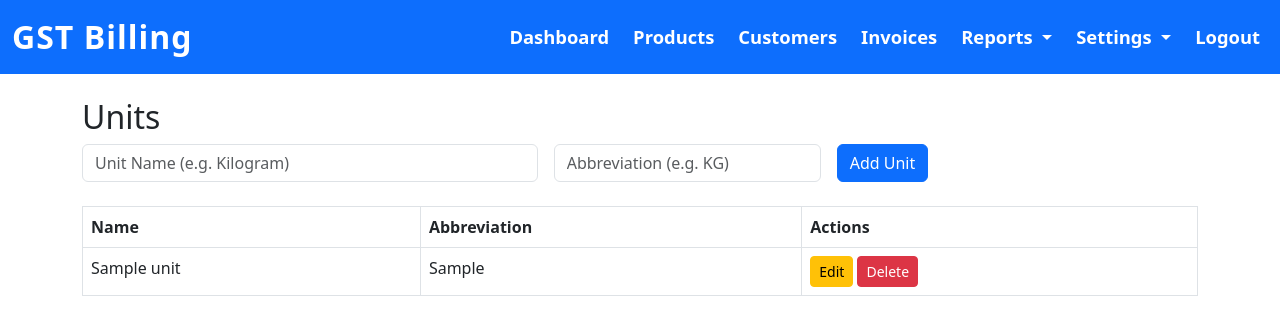
After one commit to mdsaleem1804/inventory-gst-billing, a Flask app: page /units/ in a window 1280 px wide. The commit adds this page. Shown: the top 335 px of the page. Run offline with Flask 3, Linux system fonts and the light colour scheme; a user stored in the database is signed in; tables that the repository leaves empty hold one stand-in row (values such as "Sample post").

Commit message:
19 may units changes
19 may units changes

```diff
--- a/app.py
+++ b/app.py
@@ -73,6 +73,9 @@ def register_blueprints(app):
     from settings.routes import settings_bp
     app.register_blueprint(settings_bp)
     print('Registered settings_bp')
+    from units.routes import units_bp
+    app.register_blueprint(units_bp)
+    print('Registered units_bp')
 
 register_blueprints(app)
 
--- a/templates/base.html
+++ b/templates/base.html
@@ -46,6 +46,7 @@
           </a>
           <ul class="dropdown-menu" aria-labelledby="settingsDropdown">
             <li><a class="dropdown-item" href="/company/">Company Info</a></li>
+            <li><a class="dropdown-item" href="/units/">Units</a></li>
             <li><a class="dropdown-item" href="/settings/backup">Data Backup/Restore</a></li>
             {% if current_user.is_authenticated and current_user.role == 'admin' %}
             <li><a class="dropdown-item" href="/users/">Users</a></li>
--- /dev/null
+++ b/templates/units/crud.html
@@ -0,0 +1,44 @@
+{% extends 'base.html' %}
+{% block content %}
+<div class="container mt-4">
+    <h2>Units</h2>
+    <form method="post" class="row g-3 mb-4">
+        <div class="col-md-5">
+            <input type="text" name="name" class="form-control" placeholder="Unit Name (e.g. Kilogram)" required>
+        </div>
+        <div class="col-md-3">
+            <input type="text" name="abbreviation" class="form-control" placeholder="Abbreviation (e.g. KG)" required>
+        </div>
+        <div class="col-md-2">
+            <button type="submit" class="btn btn-primary">Add Unit</button>
+        </div>
+    </form>
+    <div class="table-responsive">
+        <table class="table table-bordered">
+            <thead>
+                <tr>
+                    <th>Name</th>
+                    <th>Abbreviation</th>
+                    <th>Actions</th>
+                </tr>
+            </thead>
+            <tbody>
+                {% for unit in units %}
+                <tr>
+                    <td>{{ unit.name }}</td>
+                    <td>{{ unit.abbreviation }}</td>
+                    <td>
+                        <a href="{{ url_for('units.edit_unit', unit_id=unit.id) }}" class="btn btn-sm btn-warning">Edit</a>
+                        <form method="post" action="{{ url_for('units.delete_unit', unit_id=unit.id) }}" style="display:inline-block;">
+                            <button type="submit" class="btn btn-sm btn-danger" onclick="return confirm('Delete this unit?');">Delete</button>
+                        </form>
+                    </td>
+                </tr>
+                {% else %}
+                <tr><td colspan="3">No units found.</td></tr>
+                {% endfor %}
+            </tbody>
+        </table>
+    </div>
+</div>
+{% endblock %}
--- /dev/null
+++ b/units/routes.py
@@ -0,0 +1,52 @@
+from flask import Blueprint, render_template, request, redirect, url_for, flash
+from flask_login import login_required
+from models import db, Unit
+
+units_bp = Blueprint('units', __name__, url_prefix='/units')
+
+@units_bp.route('/', methods=['GET', 'POST'])
+@login_required
+def list_units():
+    if request.method == 'POST':
+        name = request.form.get('name').strip()
+        abbreviation = request.form.get('abbreviation').strip()
+        if not name or not abbreviation:
+            flash('Name and abbreviation are required.', 'danger')
+        elif Unit.query.filter((Unit.name == name) | (Unit.abbreviation == abbreviation)).first():
+            flash('Unit name or abbreviation already exists.', 'danger')
+        else:
+            unit = Unit(name=name, abbreviation=abbreviation)
+            db.session.add(unit)
+            db.session.commit()
+            flash('Unit added successfully.', 'success')
+        return redirect(url_for('units.list_units'))
+    units = Unit.query.order_by(Unit.name).all()
+    return render_template('units/crud.html', units=units)
+
+@units_bp.route('/edit/<int:unit_id>', methods=['GET', 'POST'])
+@login_required
+def edit_unit(unit_id):
+    unit = Unit.query.get_or_404(unit_id)
+    if request.method == 'POST':
+        name = request.form.get('name').strip()
+        abbreviation = request.form.get('abbreviation').strip()
+        if not name or not abbreviation:
+            flash('Name and abbreviation are required.', 'danger')
+        elif Unit.query.filter(((Unit.name == name) | (Unit.abbreviation == abbreviation)) & (Unit.id != unit_id)).first():
+            flash('Unit name or abbreviation already exists.', 'danger')
+        else:
+            unit.name = name
+            unit.abbreviation = abbreviation
+            db.session.commit()
+            flash('Unit updated successfully.', 'success')
+            return redirect(url_for('units.list_units'))
+    return render_template('units/edit.html', unit=unit)
+
+@units_bp.route('/delete/<int:unit_id>', methods=['POST'])
+@login_required
+def delete_unit(unit_id):
+    unit = Unit.query.get_or_404(unit_id)
+    db.session.delete(unit)
+    db.session.commit()
+    flash('Unit deleted.', 'success')
+    return redirect(url_for('units.list_units'))
```
Also changed, not shown: models.py (+9 -3 lines), templates/units/edit.html (added, +18 -0 lines).
